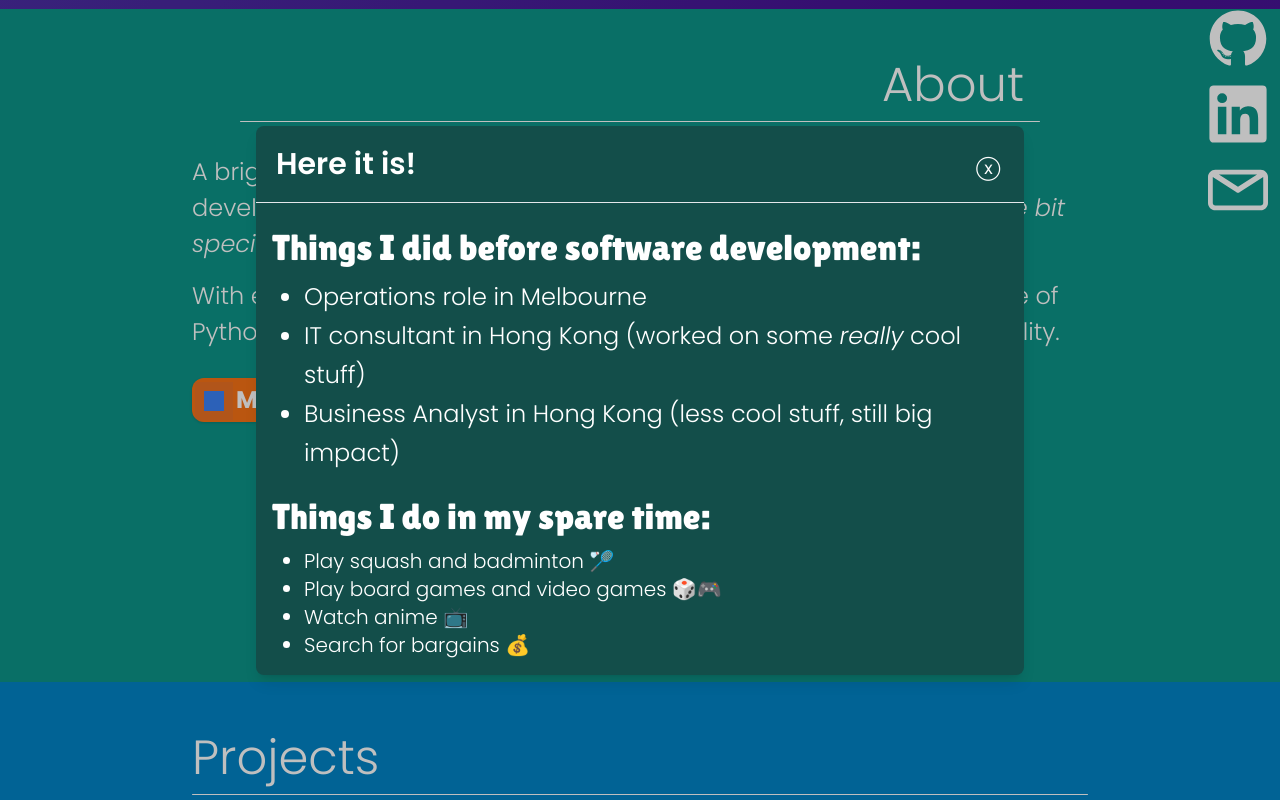
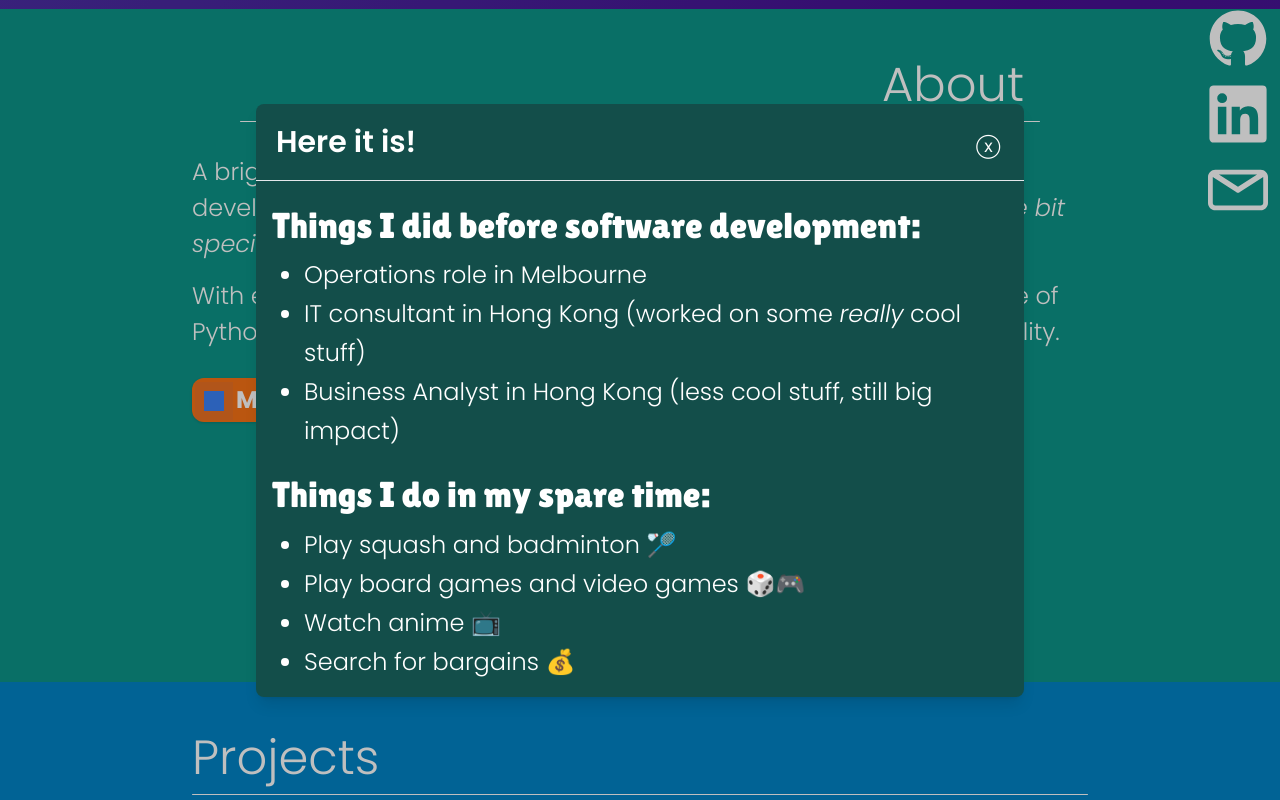
Before and after one commit to NeggFriedRice/portfolio_v2, a React (Vite) app: page / in a window 1280 px wide. Both pictures are taken after a click on the button "MORE INFO PLEASE...". Shown: the part 984-1784 px from the top of the page. Built offline with nearby package versions, Linux system fonts and the light colour scheme; a web font is replaced by a local one.

Commit message:
Forgot to add text change to second paragraph in AboutMore info modal

```diff
--- a/src/components/modals/AboutMoreModal.jsx
+++ b/src/components/modals/AboutMoreModal.jsx
@@ -62,7 +62,7 @@ export default function AboutMoreModal() {
                       </div>
                       <div className="my-4 text-[clamp(22px,3vw,36px)] leading-relaxed font-light font-['Lilita_One']">
                         Things I do in my spare time:
-                        <ul className="list-disc px-8 text-lg lg:text-xl font-['Poppins']">
+                        <ul className="list-disc px-8 text-[1.5rem] max-xs:text-[1rem] font-['Poppins']">
                             <li>Play squash and badminton 🏸</li>
                             <li>Play board games and video games 🎲🎮</li>
                             <li>Watch anime 📺</li>
```
